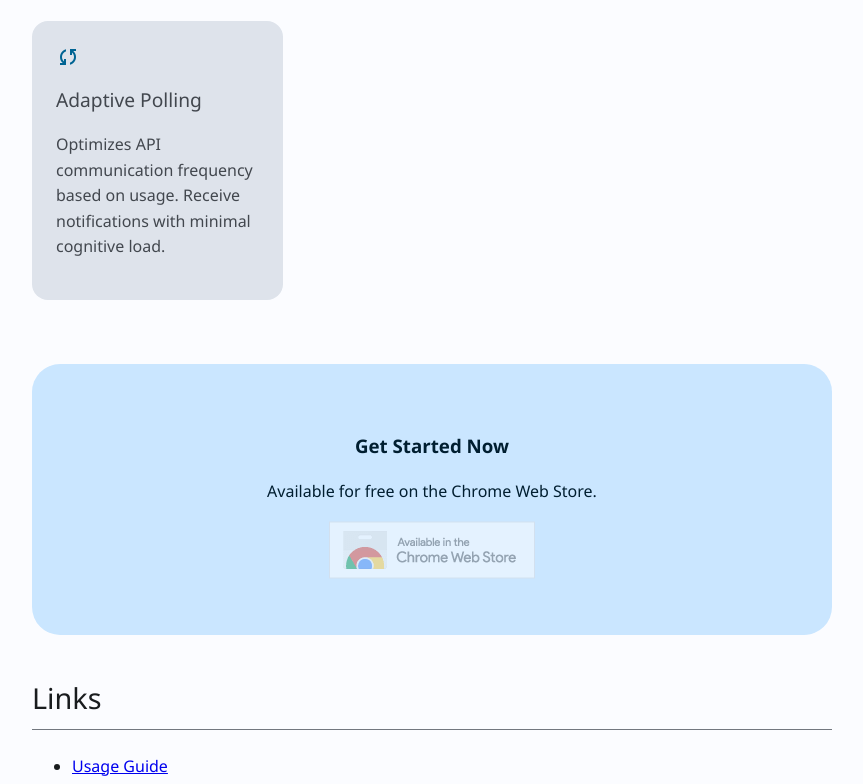
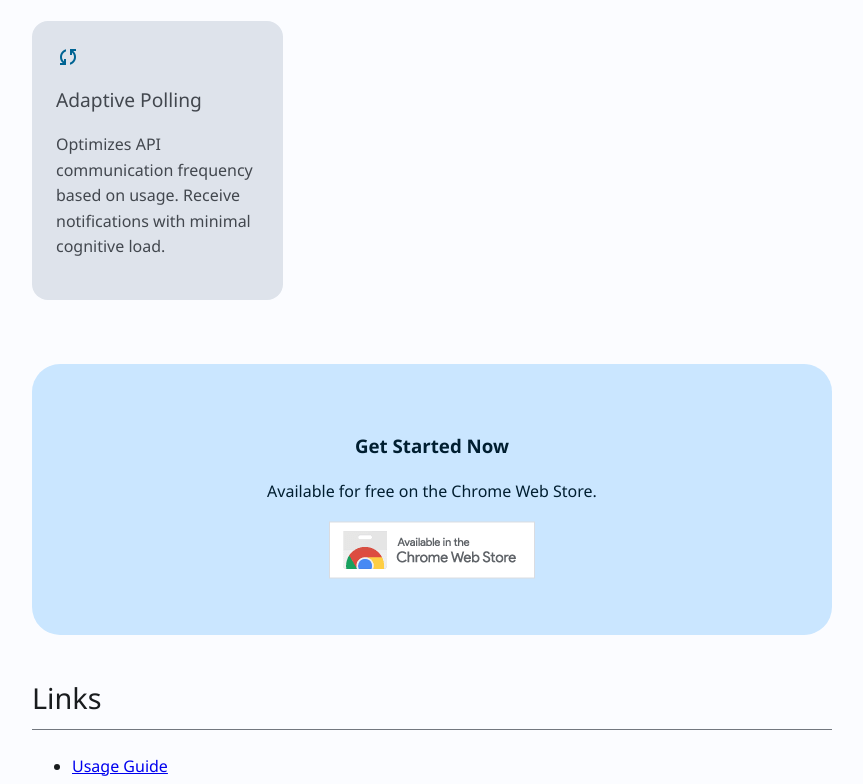
Before and after one commit to masanori-satake/ActionsBoard-Solo, a browser extension: page projects/web/index.html in a window 1280 px wide. Shown: the part 1694-2478 px from the top of the page, without its empty margins (208-1071 px from the left). Drawn offline with Linux system fonts and the light colour scheme.

Commit message:
Update Chrome Web Store links and badges (#27)

```diff
--- a/projects/web/index.html
+++ b/projects/web/index.html
@@ -163,7 +163,7 @@
         </p>
         <div class="badge-list">
           <img
-            src="https://img.shields.io/badge/version-1.0.0-white?color=white&labelColor=006493&label=version"
+            src="https://img.shields.io/badge/version-1.0.2-white?color=white&labelColor=006493&label=version"
             alt="version"
           />
           <img src="https://img.shields.io/badge/Privacy-Local%20Only-white" alt="privacy" />
@@ -225,12 +225,13 @@
         <h3 data-i18n="cta_title">今すぐ始めましょう</h3>
         <p data-i18n="cta_p">Chrome ウェブストアから無料でインストールできます。</p>
         <div>
-          <!-- Placeholder for badge -->
-          <img
-            src="assets/chrome-web-store-badge.png"
-            alt="Available in the Chrome Web Store"
-            style="opacity: 0.5"
-          />
+          <a
+            href="https://chromewebstore.google.com/detail/oofegjdjnldkikigimkadlleaiolionm"
+            target="_blank"
+            rel="noopener noreferrer"
+          >
+            <img src="assets/chrome-web-store-badge.png" alt="Available in the Chrome Web Store" />
+          </a>
         </div>
       </section>
 
```
Also changed, not shown: README.md.
